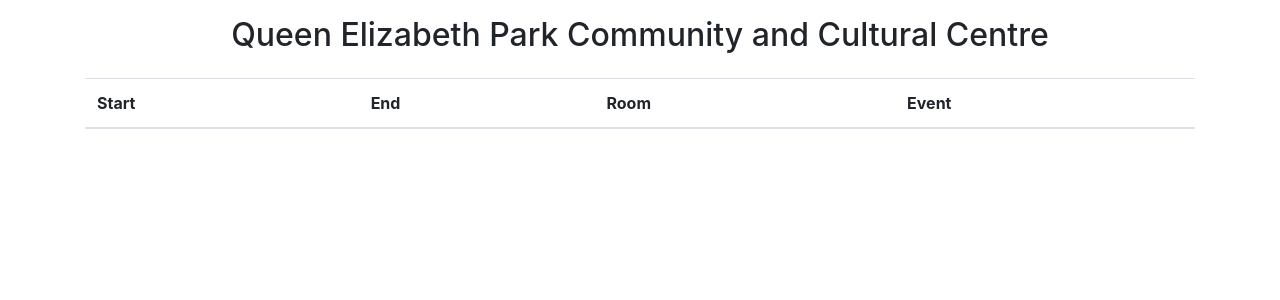
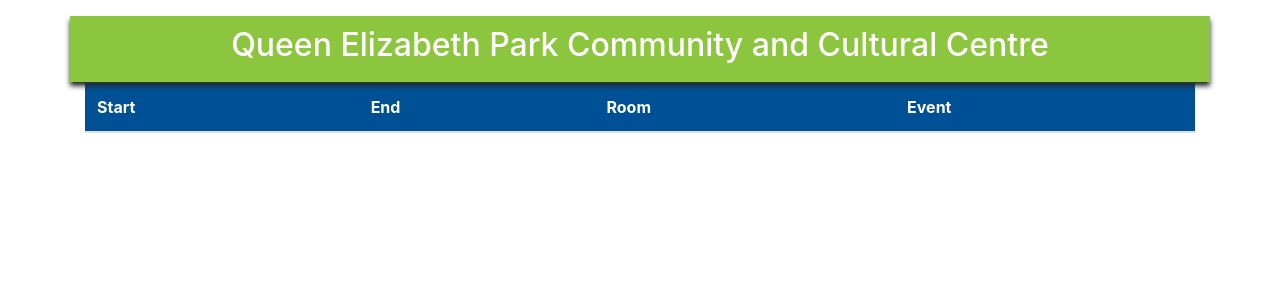
Before and after one commit to yaroslavr-itd/aren-csv, a Flask app: page / in a window 1280 px wide. Shown: the top 300 px of the page. Run offline with Flask 2, Linux system fonts and the light colour scheme; lists and menus that the app fills with data are empty; some libraries are stand-ins or nearby versions.

Commit message:
Add styles.

```diff
--- /dev/null
+++ b/static/css/index.css
@@ -0,0 +1,16 @@
+.header-style {
+  position: relative;
+  box-shadow: 0px 4px 5px #24292c;
+  color: white;
+  padding: 10px;
+  background-color: #8CC63E;
+}
+
+.table-style {
+  color: white;
+  background: #005095;
+}
+
+.table tbody td {
+  border: none;
+}
--- a/templates/index.html
+++ b/templates/index.html
@@ -6,6 +6,7 @@
   <title>Queen Elizabeth Park Community and Cultural Centre</title>
 
   <link rel='stylesheet' href='https://stackpath.bootstrapcdn.com/bootstrap/4.1.3/css/bootstrap.min.css'>
+  <link rel='stylesheet' type="text/css" href="{{ url_for('static', filename='css/index.css') }}">
 
 </head>
 
@@ -13,11 +14,11 @@
 
   <div class="container">
 
-    <div class="row justify-content-md-center text-center mb-3 mt-3">
+    <div class="row justify-content-md-center text-center mt-3 header-style">
         <h2>Queen Elizabeth Park Community and Cultural Centre</h2>
     </div>
 
-    <div class="table-responsive-md">
+    <div class="table-responsive-md tbody td table-style">
       <table id="event-table" class="table">
         <thead>
           <tr>
@@ -35,8 +36,7 @@
 
   <script src='https://cdnjs.cloudflare.com/ajax/libs/socket.io/2.2.0/socket.io.js'></script>
   <script src='https://stackpath.bootstrapcdn.com/bootstrap/4.1.3/js/bootstrap.min.js'></script>
-
-  <script  src="{{ url_for('static', filename='js/index.js') }}"></script>
+  <script src="{{ url_for('static', filename='js/index.js') }}"></script>
 
 </body>
 
```
